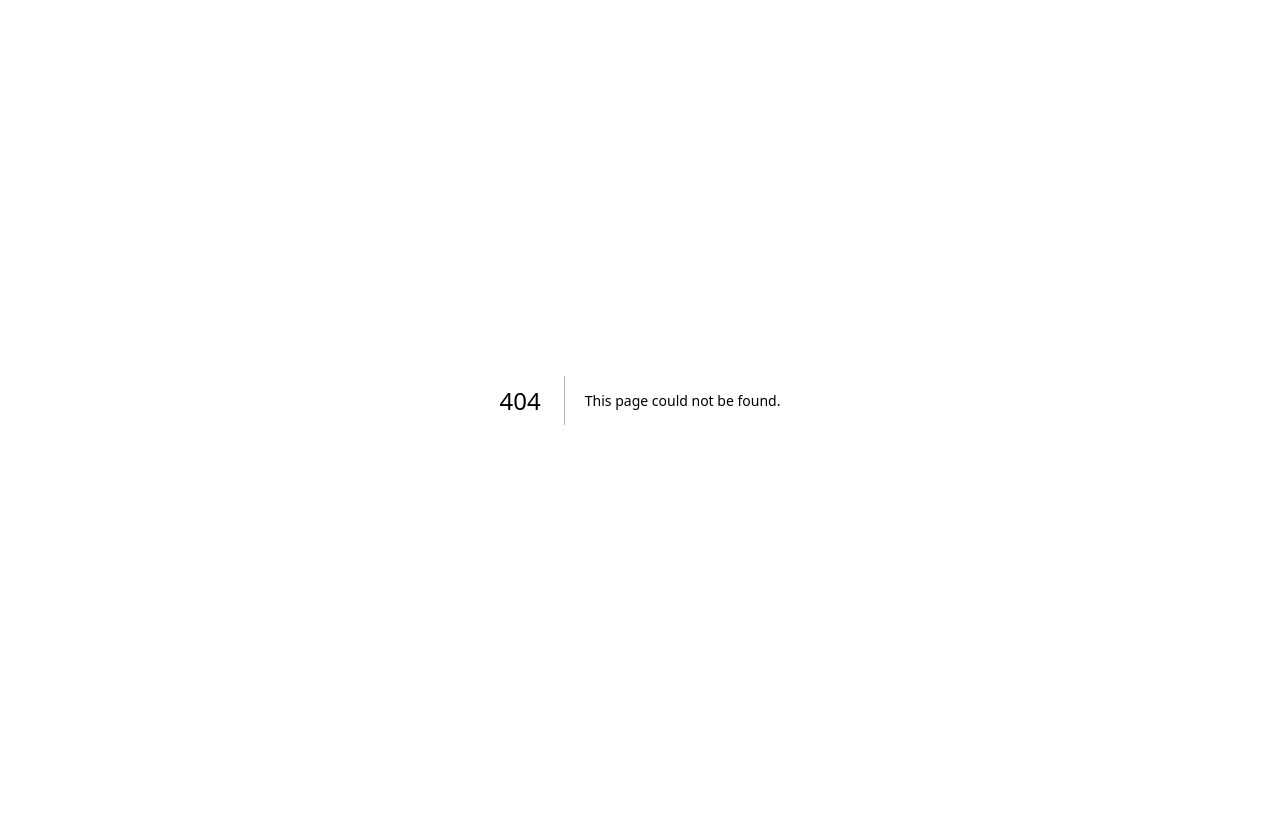
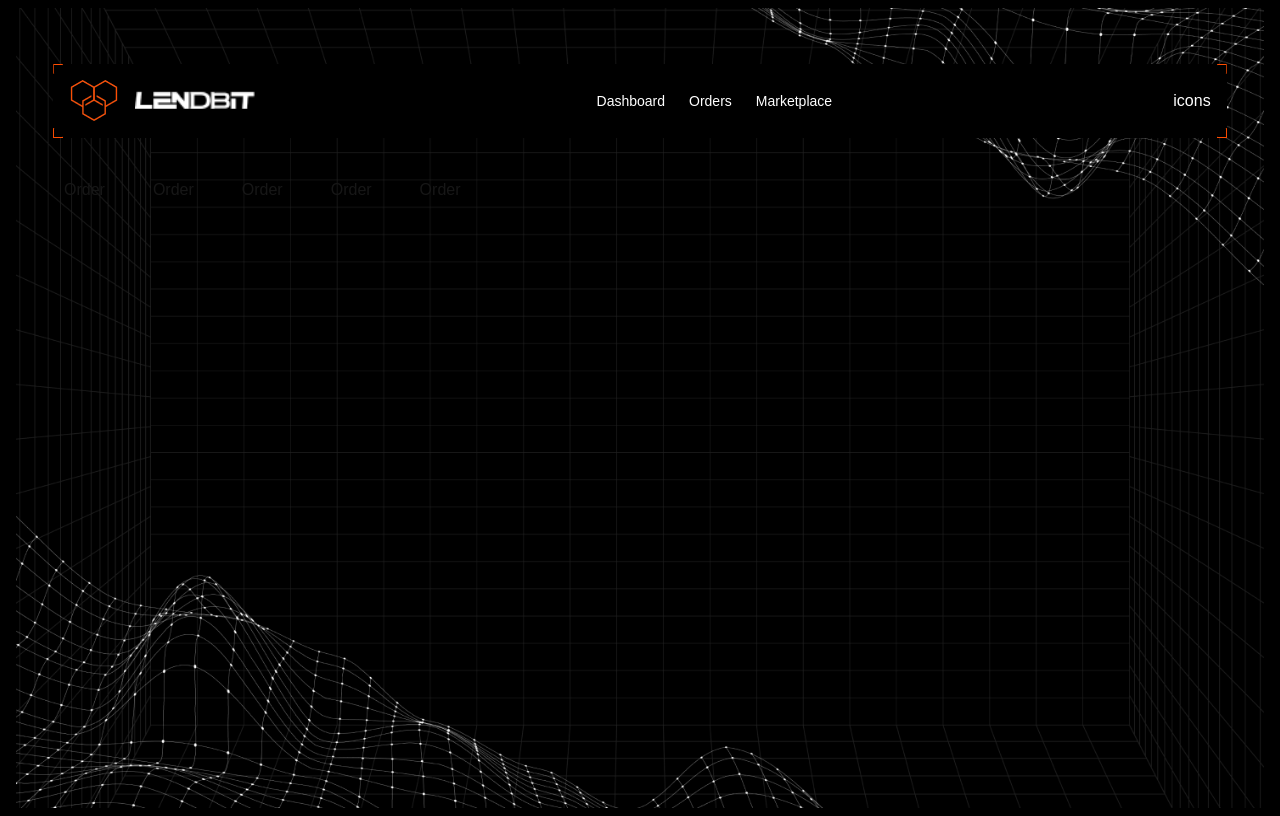
Before and after one commit to LendBit-p2p/LendBit-Protocol-Frontend, a Next.js app: page /order in a window 1280 px wide. Before the commit this address had no page. Built offline with nearby package versions, Linux system fonts and the light colour scheme.

Commit message:
UPDATE: header's custom edges added, otherscreens dummy page laid out

```diff
--- a/src/app/(others)/(main)/dashboard/page.tsx
+++ b/src/app/(others)/(main)/dashboard/page.tsx
@@ -3,9 +3,9 @@
 export default function DashboardPage() {
     return (
         <main className="w-full">
-            {Array.from({ length: 100}, (_, i) => (
+            {Array.from({ length: 30}, (_, i) => (
                 <ul key={i}>
-                <li className="flex flex-col gap-12">
+                <li className="">
                     DASHBOARD
                 </li>
                 </ul>
--- a/src/app/(others)/(main)/layout.tsx
+++ b/src/app/(others)/(main)/layout.tsx
@@ -8,7 +8,7 @@ export default function OtherScreensLayout({
     return (
         <section className="relative top-16 mx-auto w-11/12">
            <Header />
-            <main>
+            <main className="mt-10 max-w-6xl mx-auto">
                 {children}
             </main>
         </section>
--- /dev/null
+++ b/src/app/(others)/(main)/marketplace/page.tsx
@@ -0,0 +1,9 @@
+
+
+export default function MarketPlacePage() {
+    return (
+        <main className="w-full">
+            <div>Market</div>
+        </main>
+    )
+}
--- /dev/null
+++ b/src/app/(others)/(main)/order/page.tsx
@@ -0,0 +1,16 @@
+
+
+export default function OrderPage() {
+    return (
+        <main className="w-full flex gap-12">
+            {Array.from({ length: 5}, (_, i) => (
+                <ul key={i}>
+                <li>
+                    Order
+                </li>
+                </ul>
+
+            ))}
+        </main>
+    )
+}
--- a/src/app/globals.css
+++ b/src/app/globals.css
@@ -25,3 +25,47 @@ body {
 		text-wrap: balance;
 	}
 }
+
+.custom-corner-header {
+	position: relative;
+}
+
+/* Applying the border corners */
+.custom-corner-header::before,
+.custom-corner-header::after,
+.custom-corner-header div::before,
+.custom-corner-header div::after {
+	content: "";
+	position: absolute;
+	width: 10px;
+	height: 10px;
+	border: 1px solid #ff4d00;
+}
+
+/* Top-left corner */
+.custom-corner-header::before {
+	top: 0;
+	left: 0;
+	clip-path: polygon(0 0, 100% 0, 0 100%);
+}
+
+/* Top-right corner */
+.custom-corner-header::after {
+	top: 0;
+	right: 0;
+	clip-path: polygon(100% 0, 100% 100%, 0 0);
+}
+
+/* Bottom-left corner */
+.custom-corner-header div::before {
+	bottom: 0;
+	left: 0;
+	clip-path: polygon(0 100%, 0 0, 100% 100%);
+}
+
+/* Bottom-right corner */
+.custom-corner-header div::after {
+	bottom: 0;
+	right: 0;
+	clip-path: polygon(100% 100%, 100% 0, 0 100%);
+}
--- a/src/components/shared/Header.tsx
+++ b/src/components/shared/Header.tsx
@@ -3,8 +3,8 @@ import Link from "next/link";
 
 export const Header = () => {
     return (
-        <header className="bg-black text-white p-4 w-full top-0 left-0">
-            <div className="flex justify-between items-center mx-auto max-w-7xl">
+        <header className="bg-black text-white p-4 w-full top-0 left-0 relative custom-corner-header">
+            <div className="flex justify-between items-center w-full">
                 <div className="flex items-center gap-4">
                     <Image
                         src="/logo.png"
@@ -28,10 +28,10 @@ export const Header = () => {
                     <Link href="/dashboard" className="hover:underline">
                         Dashboard
                     </Link>
-                    <Link href="/dashboard" className="hover:underline">
+                    <Link href="/order" className="hover:underline">
                         Orders
                     </Link>
-                    <Link href="/dashboard" className="hover:underline">
+                    <Link href="/marketplace" className="hover:underline">
                         Marketplace
                     </Link>
                 </nav>
--- a/src/components/shared/background/background/index.tsx
+++ b/src/components/shared/background/background/index.tsx
@@ -2,7 +2,7 @@ import Image from "next/image";
 
 export default function Background() {
     return (
-        <section className="w-full min-h-screen bg-cover relative z-0 overflow-hidden">
+        <section className="w-full min-h-screen bg-cover relative z-0 overflow-hidden bg-black">
             <Image
                 className="object-center"
                 src="/bg.png"
```
Lines whose indentation alone changed are shown as unchanged.
